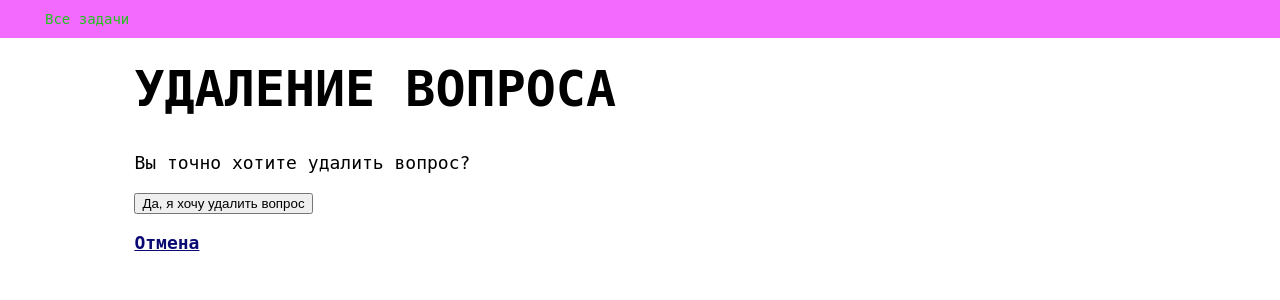
After one commit to tilekbai/exam_7, a Django app: page /1/delete_poll/ in a window 1280 px wide. The commit adds this page. Shown: the top 300 px of the page. Run offline with Django 3.2, Linux system fonts and the light colour scheme; data comes from the database, SQL or seed files in the repository.

Commit message:
Создан файл: poll_delete.html

```diff
--- /dev/null
+++ b/source/poll/templates/partial/poll_form.html
@@ -0,0 +1,3 @@
+{% csrf_token %}
+<p>Вы точно хотите удалить вопрос?</p>
+<p><input type="submit" value="{{ button_text }}"></p>
--- /dev/null
+++ b/source/poll/templates/poll/poll_delete.html
@@ -0,0 +1,11 @@
+{% extends "poll/base.html" %}
+{% block title %}Удаление вопроса{% endblock title %}
+<body>
+    {% block page_header %}Удаление вопроса{% endblock page_header %}
+    {% block content %}
+    <form action="{% url 'poll-delete' poll.id %}", method="POST">
+        {% include 'partial/poll_form.html' with button_text="Да, я хочу удалить вопрос" %}
+        <a href="{% url 'poll-view' poll.id %}">Отмена</a>
+    </form>
+    {% endblock content %}
+</body>
--- a/source/poll/templates/poll/poll_list.html
+++ b/source/poll/templates/poll/poll_list.html
@@ -9,7 +9,7 @@
         {% include "partial\search_form.html" %}
         <p>Список вопросов</p>
         {% for poll in polls %}
-                <p>Название: <b>{{ poll.question }}</b> <a href="{% url 'poll-view' poll.id %}">Посмотреть вопрос</a> <a href="{% url 'poll-update' poll.id %}">Редактировать</a></p>
+                <p>Название: <b>{{ poll.question }}</b> <a href="{% url 'poll-view' poll.id %}">Посмотреть вопрос</a> <a href="{% url 'poll-update' poll.id %}">Редактировать</a> <a href="{% url 'poll-delete' poll.id %}">Удалить</a></p>
         {% endfor %}
         {% include "partial/paginate.html" %}
         {% endblock content %}
```
